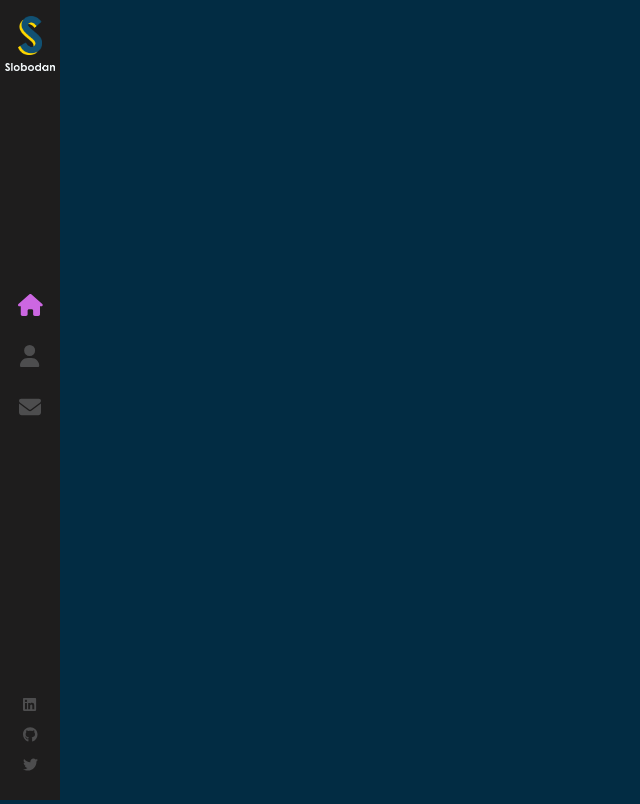
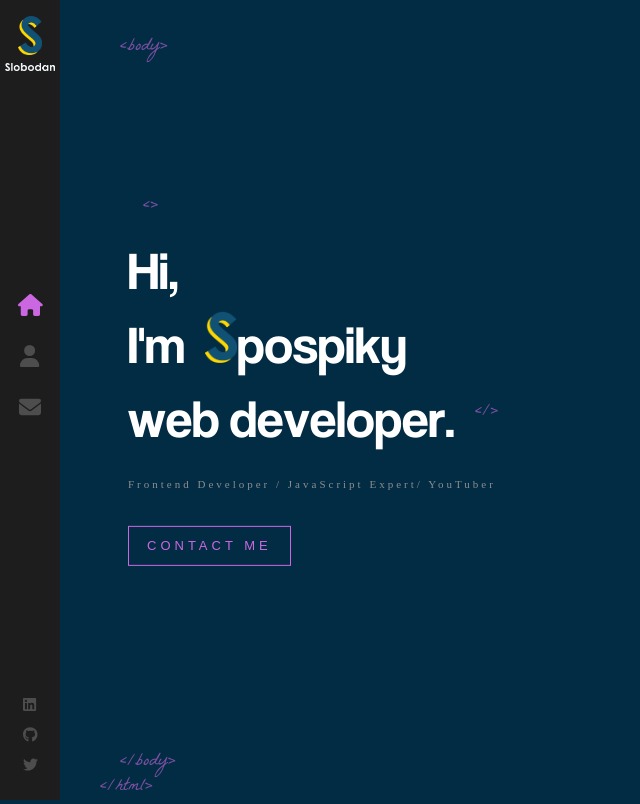
Before and after one commit to epospiky/Portfolio, a React (Create React App) app in the folder my--portfolio/: page / in a window 1280 px wide. Shown: the whole page, without its empty margins (0-640 px from the left). Built offline with nearby package versions, Linux system fonts and the light colour scheme.

Commit message:
modified the homepage

```diff
--- a/my--portfolio/src/App.js
+++ b/my--portfolio/src/App.js
@@ -1,11 +1,14 @@
 import './App.scss';
 import { Route, Routes } from 'react-router-dom';
 import Layout from './components/Layout';
+import Home from './components/Home'
 function App() {
   return (
     <>
     <Routes>
-      <Route path='/' element={<Layout />}/>
+      <Route path='/' element={<Layout />}>
+      <Route index element={<Home/>}/>
+      </Route>
     </Routes>
     </>
   )
--- /dev/null
+++ b/my--portfolio/src/components/AnimatedLetters/index.js
@@ -0,0 +1,17 @@
+import './index.scss'
+
+const AnimatedLetters = ({letterClass, strArray, idx}) => {
+    return (
+        <span>
+             {
+                strArray.map((char, i) =>(
+                    <span key={char + i} className={`${letterClass} _${i+idx}`}>
+                        {char}
+                    </span>
+                ))
+             }
+        </span>
+    )
+}
+
+export default AnimatedLetters;
--- /dev/null
+++ b/my--portfolio/src/components/AnimatedLetters/index.scss
@@ -0,0 +1,27 @@
+.text-animate{
+    display: inline-block;
+    opacity: 0;
+    animation: bounceIn 1s 1s;
+    animation-fill-mode: forwards;
+    min-width: 10px;
+
+}
+
+
+.text-animate-hover{
+    min-width: 10px;
+    display: inline-block;
+    animation-fill-mode: both;
+
+    &:hover{
+        animation: rubberBand 1s;
+        color: #cc67e2;
+
+    }
+}
+
+@for $i from 1 through 35 {
+    .text-animate._#{$i}{
+        animation-delay: #{$i / 10}s;
+    }
+}
--- /dev/null
+++ b/my--portfolio/src/components/Home/index.js
@@ -0,0 +1,37 @@
+import { useEffect, useState } from 'react';
+import { Link } from 'react-router-dom'
+import LogoTitle from '../../assets/images/logo-s.png'
+import './index.scss';
+import AnimatedLetters from '../AnimatedLetters';
+const Home = () => {
+    const [letterClass, setLetterClass ] = useState('text-animate')
+    const nameArray = ['p','o','s','p','i','k','y']
+    const jobArray = ['w','e','b',' ','d','e','v','e','l','o','p','e','r','.']
+
+    useEffect(() =>{
+        return setTimeout(()=>{
+            setLetterClass('text-animate-hover')
+        }, 4000)
+    },[])
+
+    return (
+        <div className="container home-page">
+            <div className="text-zone">
+                <h1>
+                <span className={letterClass}>H</span>
+                <span className={`${letterClass} _12`}>i,</span>
+                <br/>
+                <span className={`${letterClass} _13`}>I</span>
+                <span className={`${letterClass} _14`}>'m</span>
+                <img src={LogoTitle} alt="developer"/>
+                <AnimatedLetters letterClass={letterClass} strArray={nameArray} idx={15}/>
+                <br/>
+                <AnimatedLetters letterClass={letterClass} strArray={jobArray} idx={22}/>
+                </h1>
+                <h2>Frontend Developer / JavaScript Expert/ YouTuber</h2>
+                <Link to="/contact" className='flat-button' >CONTACT ME</Link>
+            </div>
+        </div>
+    )
+}
+export default Home
--- /dev/null
+++ b/my--portfolio/src/components/Home/index.scss
@@ -0,0 +1,80 @@
+.home-page{
+    .text-zone{
+        position: absolute;
+        left: 10%;
+        top: 50%;
+        transform: translateY(-50%);
+        width: 40%;
+        max-height: 90%;
+    }
+    h1{
+        color: #fff;
+        font-size: 53px;
+        margin: 0;
+        font-family: 'Coolvetica';
+        font-weight: 400;
+
+        &::before{
+            content: '<>';
+            font-family: 'La Belle Aurore';
+            color: #cc67e2;
+            font-size: 18px;
+            position: absolute;
+            margin-top: -40px;
+            left: 15px;
+            opacity: 0.6;
+        }
+
+        &::after{
+            content: '</>';
+            font-family: 'La Belle Aurore';
+            color: #cc67e2;
+            font-size: 18px;
+            position: absolute;
+            margin-top: 18px;
+            margin-left: 20px;
+            animation:fadeIn 1s 1.7s backwards;
+            opacity: 0.6;
+
+        }
+
+        img{
+            width: 32px;
+            margin-left: 20px;
+            opacity: 0;
+            height: auto;
+            animation: rotateIn 1s linear both;
+            animation-delay:1.4s;
+        }
+    }
+
+    h2{
+        color: #8d8d8d;
+        margin-top: 20px;
+        font-weight: 400;
+        font-size: 11px;
+        font-family: serif;
+        letter-spacing: 3px;
+        animation: fadeIn 1s 1.8s backwards;
+    }
+
+    .flat-button{
+        color: #cc67e2;
+        font-size: 13px;
+        font-weight: 400;
+        letter-spacing: 4px;
+        font-family: sans-serif;
+        text-decoration: none;
+        padding: 10px 18px;
+        border: 1px solid #cc67e2 ;
+        margin-top: 25px;
+        float: left;
+        animation: fadeIn 1s 1.8s backwards;
+        white-space: nowrap;
+
+        &:hover{
+            background: #cc67e2;
+            color: #333;
+        }
+    }
+}
--- a/my--portfolio/src/components/Layout/index.js
+++ b/my--portfolio/src/components/Layout/index.js
@@ -1,7 +1,20 @@
+import { Outlet } from 'react-router-dom';
 import Sidebar from '../Sidebar';
 import './index.scss';
 
 const Layout = () => {
-    return <><Sidebar/></>
+    return (
+        <div className='App'>
+            <Sidebar/>
+            <div className='page'>
+                <span className='tags top-tags'>&lt;body&gt;</span>
+                <Outlet />
+                <span className='tags bottom-tags'>
+                    &lt;/body&gt;
+                    <br/>
+                    <span className='bottom-tag-html'>&lt;/html&gt;</span>
+                </span>
+            </div>
+        </div>)
 }
 export default Layout
--- a/my--portfolio/src/components/Layout/index.scss
+++ b/my--portfolio/src/components/Layout/index.scss
@@ -0,0 +1,37 @@
+.page{
+    width: 100%;
+    height: 100%;
+    position: absolute;
+
+}
+.top-tags{
+    bottom: auto;
+    top: 35px;
+}
+.tags{
+    color: #cc67e2;
+    opacity: 0.6;
+    position: absolute;
+    bottom: 0;
+    left: 120px;
+    font-size: 18px;
+    font-family: 'La Belle Aurore';
+}
+
+.bottom-tag-html{
+    margin-left: -20px;
+}
+.container{
+    width: 100%;
+    will-change: contents;
+    height: 90%;
+    min-height: 566px;
+    position: absolute;
+    opacity: 0;
+    top:5%;
+    margin: 0 auto;
+    z-index: 1;
+    transform-box: preserve-3d;
+    animation: fadeIn 1s forwards;
+    animation-delay: 1s;
+}
```
